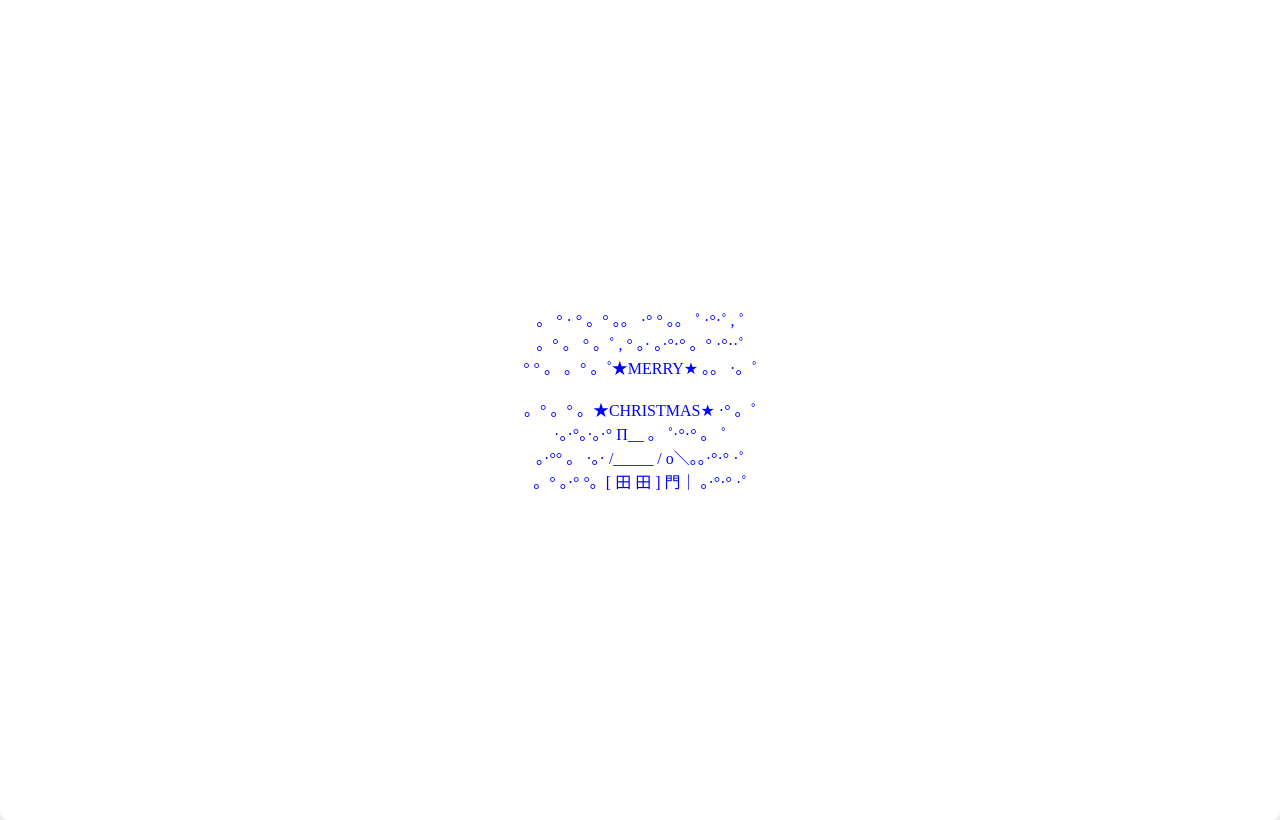
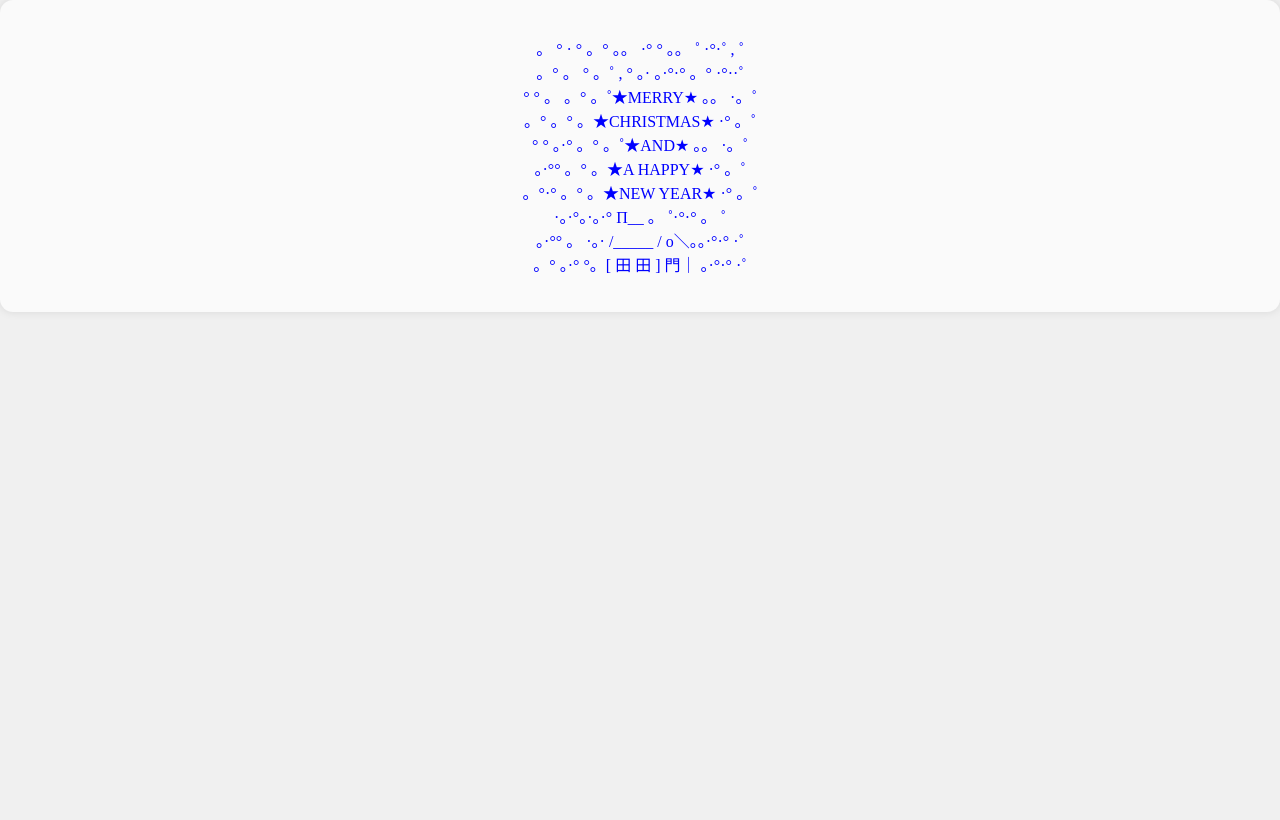
Before and after one commit to divperedi/divperedi.githib.io, a plain HTML site: page index.html in a window 1280 px wide. Drawn offline with Linux system fonts and the light colour scheme.

Commit message:
Update index.html

```diff
--- a/index.html
+++ b/index.html
@@ -7,7 +7,7 @@
   <title>Merry Christmas</title>
   <style>
     body {
-      height: 100vh;
+      height: 100%;
       margin: 0;
       background-color: #f0f0f0;
       overflow: hidden;
@@ -19,12 +19,11 @@
     .container {
       display: flex;
       text-align: center;
-      max-width: 100vw;
-      height: 100vh;
-      width: 100vw;
+      height: 100%;
+      width: 100%;
       padding: 20px;
-      background-color: #fff;
-      border-radius: 8px;
+      background-color: #fafafa;
+      border-radius: 13px;
       box-shadow: 0 0 10px rgba(0, 0, 0, 0.1);
       justify-content: center;
       align-items: center;
@@ -47,8 +46,11 @@
     <p class="animated-text">
     。 ° · ° 。° 。。 ·° ° 。。 ˚ ·°·˚ , ˚<br>
    。° 。 ° 。˚ , ° 。· 。·°·° 。° ·°··˚<br>
-   ° ° 。 。° 。˚★MERRY★ 。。 ·。˚ <br><br>
+   ° ° 。 。° 。˚★MERRY★ 。。 ·。˚ <br>
    。° 。° 。★CHRISTMAS★ ·° 。˚<br>
+  ° ° 。·° 。° 。˚★AND★ 。。 ·。˚ <br>
+   。·°° 。° 。★A HAPPY★ ·° 。˚<br>
+  。°·° 。° 。★NEW YEAR★ ·° 。˚<br>
    ·。·°。·。·° Π__ 。 ˚·°·° 。 ˚<br>
    。·°° 。 ·。· /_____ / o＼。。·°·° ·˚<br>
    。° 。·° °。[ 田  田 ]  門｜ 。·°·° ·˚<br>
```
